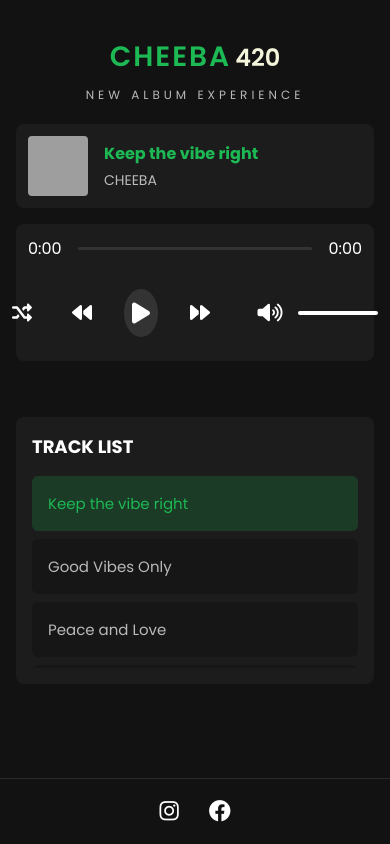
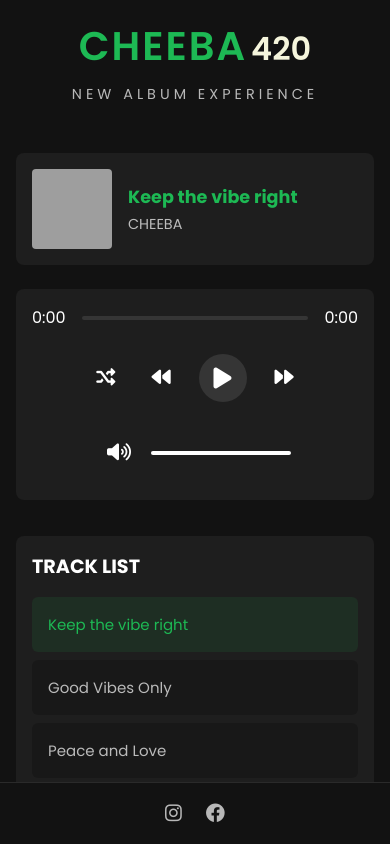
Before and after one commit to steelzzeu/CheebaMusic, a plain HTML site: page index.html in a window 390 px wide. Drawn offline with Linux system fonts and the light colour scheme; grey boxes are pictures that could not be loaded.

Commit message:
Update styles.css

```diff
--- a/styles.css
+++ b/styles.css
@@ -8,13 +8,52 @@
     --hover-color: #00ffa3;
 }
 
+/* Base styles */
 html, body {
     margin: 0;
     padding: 0;
     width: 100%;
     height: 100%;
-    position: fixed;
-    overflow: hidden;
+}
+
+/* Desktop styles */
+@media (min-width: 769px) {
+    html, body {
+        position: fixed;
+        overflow: hidden;
+    }
+
+    body {
+        display: flex;
+        justify-content: center;
+        align-items: center;
+        min-height: 100vh;
+    }
+}
+
+/* Mobile styles */
+@media (max-width: 768px) {
+    html, body {
+        height: 100%;
+        overflow-y: auto;
+        position: static;
+        -webkit-overflow-scrolling: touch;
+        background: var(--background-color);
+        display: block;
+    }
+
+    .container {
+        min-height: 100vh;
+        margin: 0;
+        padding: 16px;
+        padding-top: max(16px, env(safe-area-inset-top));
+        border-radius: 0;
+        box-shadow: none;
+        position: relative;
+        overflow-y: visible;
+        padding-bottom: calc(80px + env(safe-area-inset-bottom));
+        background: var(--background-color);
+    }
 }
 
 * {
@@ -29,10 +68,6 @@ body {
     background: url('backgroundimage.png') no-repeat center center fixed;
     background-size: cover;
     -webkit-overflow-scrolling: touch;
-    display: flex;
-    justify-content: center;
-    align-items: center;
-    min-height: 100vh;
 }
 
 .particles-container {
@@ -513,139 +548,67 @@ footer {
 
 /* Mobile Responsiveness */
 @media (max-width: 768px) {
-    html {
+    html, body {
         height: 100%;
-        position: fixed;
-        width: 100%;
-        overflow: hidden;
-    }
-
-    body {
-        height: 100%;
-        margin: 0;
-        padding: 0;
+        overflow-y: auto;
+        position: static;
+        -webkit-overflow-scrolling: touch;
         background: var(--background-color);
-        position: fixed;
-        width: 100%;
-        overflow: hidden;
+        display: block;
     }
 
     .container {
-        width: 100%;
-        height: 100%;
+        min-height: 100vh;
         margin: 0;
         padding: 16px;
+        padding-top: max(16px, env(safe-area-inset-top));
         border-radius: 0;
         box-shadow: none;
-        position: absolute;
-        top: 0;
-        left: 0;
-        right: 0;
-        bottom: 0;
-        overflow-y: scroll;
-        -webkit-overflow-scrolling: touch;
+        position: relative;
+        overflow-y: visible;
         padding-bottom: calc(80px + env(safe-area-inset-bottom));
+        background: var(--background-color);
     }
 
     header {
-        padding-top: 20px;
-        margin-bottom: 20px;
-    }
-
-    .logo-text {
-        font-size: 28px;
-    }
-
-    .logo-number {
-        font-size: 24px;
-    }
-
-    .subtitle {
-        font-size: 12px;
-        margin-top: 4px;
+        padding-top: 0;
+        margin-top: 0;
     }
 
     .player-section {
-        margin-bottom: 20px;
-    }
-
-    .now-playing {
-        padding: 12px;
-        margin-bottom: 16px;
-        background: rgba(30, 30, 30, 0.8);
-    }
-
-    .player-container {
-        padding: 12px;
-        background: rgba(30, 30, 30, 0.8);
-    }
-
-    .album-art {
-        width: 60px;
-        height: 60px;
-    }
-
-    .track-info h2 {
-        font-size: 16px;
-    }
-
-    .track-info p {
-        font-size: 14px;
-    }
-
-    .progress-container {
-        margin-bottom: 16px;
-    }
-
-    .progress-bar {
-        height: 3px;
+        margin-top: 16px;
     }
 
     .controls {
-        gap: 24px;
+        flex-wrap: wrap;
+        gap: 20px;
         padding: 8px 0;
-    }
-
-    .control-btn {
-        font-size: 20px;
-        padding: 8px;
-        width: 40px;
-        height: 40px;
-        display: flex;
-        align-items: center;
         justify-content: center;
     }
 
-    #play {
-        font-size: 24px;
-        width: 48px;
-        height: 48px;
-        background: rgba(255, 255, 255, 0.1);
-    }
-
     .volume-control {
-        gap: 8px;
+        width: 100%;
+        justify-content: center;
+        margin-top: 8px;
+        padding: 4px 0;
+        gap: 12px;
     }
 
     #volume {
-        width: 80px;
+        width: 140px;
     }
 
     .playlist-section {
         margin-top: 20px;
-        padding-bottom: calc(80px + env(safe-area-inset-bottom));
+        margin-bottom: calc(80px + env(safe-area-inset-bottom));
+        overflow-y: visible;
+        height: auto;
     }
 
     .playlist {
-        padding: 16px;
-        background: rgba(30, 30, 30, 0.8);
-        border-radius: 8px;
-    }
-
-    .playlist h3 {
-        font-size: 18px;
-        margin-bottom: 16px;
-        color: var(--text-color);
+        height: auto;
+        overflow: visible;
+        margin-bottom: 80px;
     }
 
     #trackList {
@@ -661,11 +624,6 @@ footer {
         background: rgba(0, 0, 0, 0.2);
     }
 
-    #trackList li.active {
-        background: rgba(29, 185, 84, 0.2);
-        color: var(--primary-color);
-    }
-
     footer {
         position: fixed;
         bottom: 0;
@@ -677,13 +635,4 @@ footer {
         z-index: 100;
         border-top: 1px solid rgba(255, 255, 255, 0.1);
     }
-
-    .social-links {
-        gap: 30px;
-    }
-
-    .social-icon {
-        font-size: 22px;
-        color: var(--text-color);
-    }
 }
```
